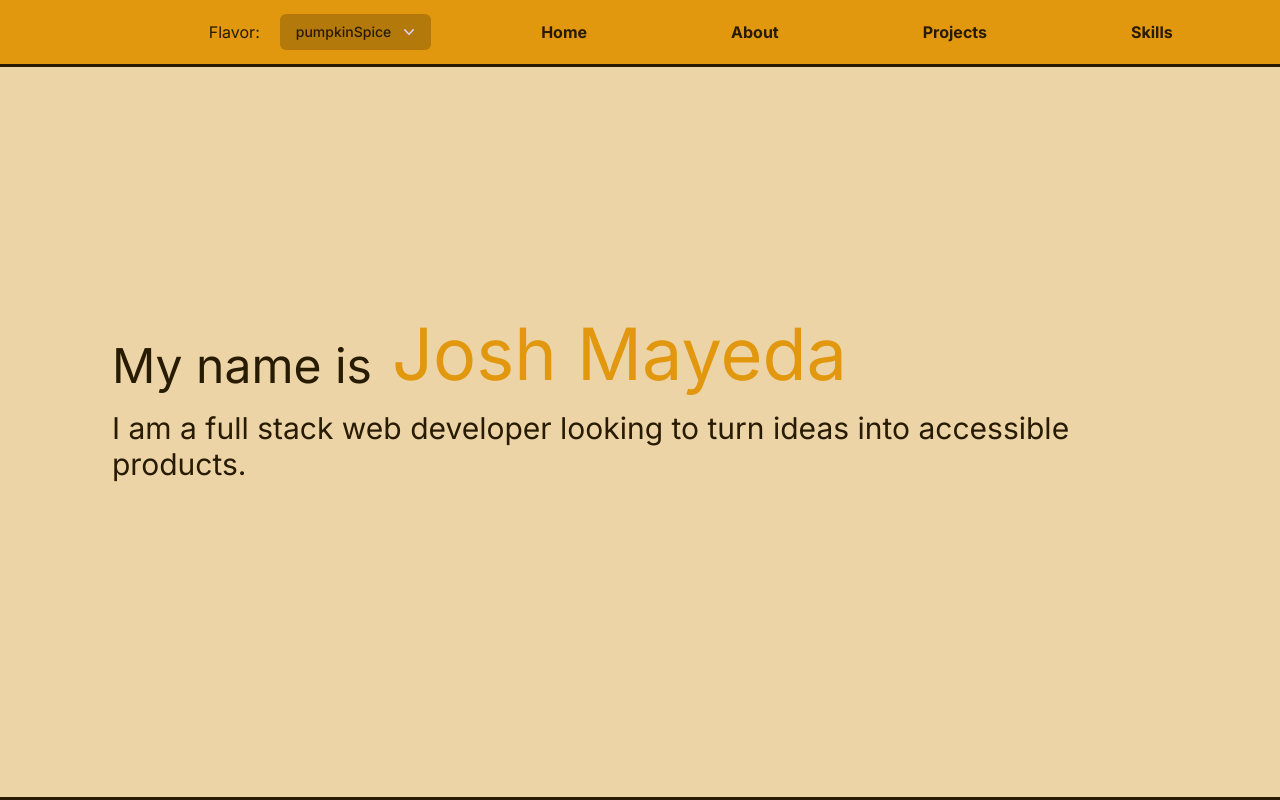
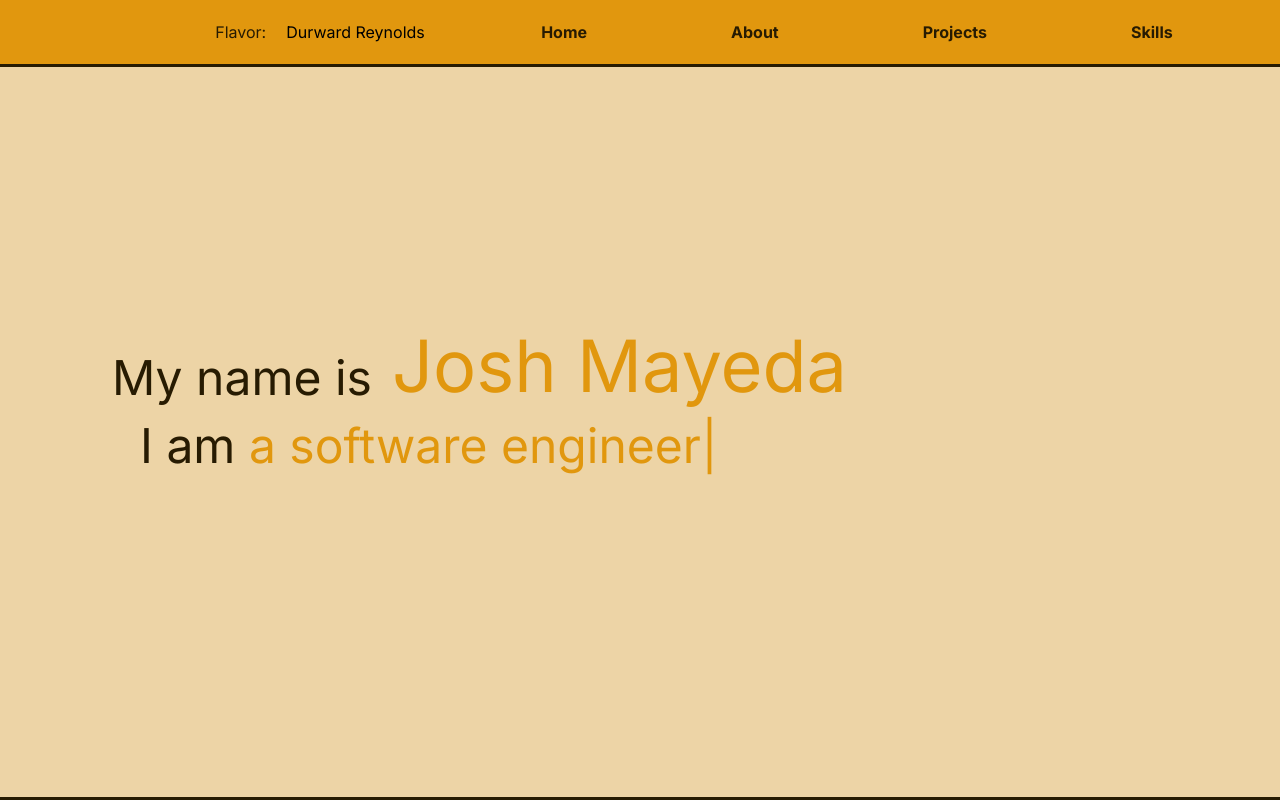
Before and after one commit to joshmayeda/mayeda-portfolio, a Next.js app: page / in a window 1280 px wide. Built offline with nearby package versions, Linux system fonts and the light colour scheme.

Commit message:
homepage typewriter effect

```diff
--- a/app/FlavorMenu.tsx
+++ b/app/FlavorMenu.tsx
@@ -1,67 +1,34 @@
-import { Menu, Transition } from '@headlessui/react'
-import { Fragment, useEffect, useRef, useState } from 'react'
-import { ChevronDownIcon } from '@heroicons/react/20/solid'
+import { useState } from 'react'
+import { Listbox } from '@headlessui/react'
+
+const people = [
+    { id: 1, name: 'Durward Reynolds', unavailable: false },
+    { id: 2, name: 'Kenton Towne', unavailable: false },
+    { id: 3, name: 'Therese Wunsch', unavailable: false },
+    { id: 4, name: 'Benedict Kessler', unavailable: true },
+    { id: 5, name: 'Katelyn Rohan', unavailable: false },
+  ]
 
 const FlavorMenu: React.FC = () => {
 
+    const [selectedPerson, setSelectedPerson] = useState(people[0])
+
     const [flavor, setFlavor] = useState("pumpkinSpice")
     return (
-        <div>
-            <Menu as="div" className="relative inline-block text-left">
-            <div>
-                <Menu.Button className="inline-flex w-full justify-center rounded-md bg-black bg-opacity-20 px-4 py-2 text-sm font-medium text-pumpkinSpiceText hover:bg-opacity-30 focus:outline-none focus-visible:ring-2 focus-visible:ring-white focus-visible:ring-opacity-75">
-                {flavor}
-                <ChevronDownIcon
-                    className="ml-2 -mr-1 h-5 w-5 text-violet-200 hover:text-violet-100"
-                    aria-hidden="true"
-                />
-                </Menu.Button>
-            </div>
-            <Transition
-                as={Fragment}
-                enter="transition ease-out duration-100"
-                enterFrom="transform opacity-0 scale-95"
-                enterTo="transform opacity-100 scale-100"
-                leave="transition ease-in duration-75"
-                leaveFrom="transform opacity-100 scale-100"
-                leaveTo="transform opacity-0 scale-95"
-            >
-                <Menu.Items className="absolute right-0 mt-2 w-56 origin-top-right divide-y divide-gray-100 rounded-md bg-white shadow-lg ring-1 ring-black ring-opacity-5 focus:outline-none">
-                <div className="px-1 py-1 ">
-                    <Menu.Item>
-                        <button>
-                            Hello
-                        </button>
-                    </Menu.Item>
-                    <Menu.Item>
-                        <button>
-                            Duplicate
-                        </button>
-                    </Menu.Item>
-                </div>
-                <div className="px-1 py-1">
-                    <Menu.Item>
-                        <button>
-                            Duplicate
-                        </button>
-                    </Menu.Item>
-                    <Menu.Item>
-                        <button>
-                            Duplicate
-                        </button>
-                    </Menu.Item>
-                </div>
-                <div className="px-1 py-1">
-                    <Menu.Item>
-                        <button>
-                            Duplicate
-                        </button>
-                    </Menu.Item>
-                </div>
-                </Menu.Items>
-            </Transition>
-            </Menu>
-        </div>
+        <Listbox value={selectedPerson} onChange={setSelectedPerson}>
+            <Listbox.Button>{selectedPerson.name}</Listbox.Button>
+            <Listbox.Options>
+                {people.map((person) => (
+                <Listbox.Option
+                    key={person.id}
+                    value={person}
+                    disabled={person.unavailable}
+                >
+                    {person.name}
+                </Listbox.Option>
+                ))}
+            </Listbox.Options>
+        </Listbox>
     )
 };
 
--- a/app/Navbar.tsx
+++ b/app/Navbar.tsx
@@ -22,7 +22,7 @@ const Navbar: React.FC<NavbarProps> = ( { homeRef, aboutRef, projectsRef, skills
 
 	return (
 	  <div
-		className="flex flex-row fixed items-center justify-center ring ring-pumpkinSpiceText h-16 w-screen bg-pumpkinSpiceAccent"
+		className="flex flex-row fixed items-center justify-center ring ring-pumpkinSpiceText h-16 w-screen bg-pumpkinSpiceAccent z-50"
 	  >
 		<div className="flex flex-row gap-5 justify-center w-1/2">
 			<h1 className="self-center text-pumpkinSpiceText">Flavor:</h1>
--- a/app/layout.tsx
+++ b/app/layout.tsx
@@ -22,6 +22,7 @@ export default function RootLayout({
     <html lang="en">
       <body className={inter.className}>
         {children}
+
       </body>
     </html>
   )
--- a/app/page.tsx
+++ b/app/page.tsx
@@ -1,18 +1,11 @@
 'use client'
 
 import Image from 'next/image'
-import { useState, useContext, useRef } from 'react'
+import { useState, useEffect, useRef } from 'react'
 import Navbar from './Navbar'
-import Head from 'next/head'
-import { Carousel } from '@material-tailwind/react'
-import { cva } from 'class-variance-authority'
-import ContactForm from './ContactForm'
-import { FontAwesomeIcon } from "@fortawesome/react-fontawesome";
-import {
-  faMagnifyingGlass,
-  faCircleStop,
-} from "@fortawesome/free-solid-svg-icons";
-import { faGithub, faLinkedin, faJs } from "@fortawesome/free-brands-svg-icons";
+import { TypeAnimation } from 'react-type-animation'
+import React, { Component } from 'react';
+import "react-responsive-carousel/lib/styles/carousel.min.css";
 
 export default function Home() {
 
@@ -25,6 +18,7 @@ export default function Home() {
   }
 
   const [flavor, setFlavor] = useState("pumpkinSpice")
+  const [description, setDescription] = useState(["a full-stack web developer", "a software engineer", "a dog dad", "an avid golfer", "a coffee enthusiast", "a computer science graduate"])
   const homeRef = useRef(null)
   const aboutRef = useRef(null)
   const projectsRef = useRef(null)
@@ -35,25 +29,81 @@ export default function Home() {
     <main className="flex h-screen w-screen flex-col items-center justify-between overflow-y-auto overscroll-y-contain overflow-x-hidden snap-mandatory snap-y bg-pumpkinSpiceBackground">
       <link rel="stylesheet" href="https://cdn.jsdelivr.net/gh/devicons/devicon@v2.15.1/devicon.min.css" />
       <Navbar homeRef={homeRef} aboutRef={aboutRef} projectsRef={projectsRef} skillsRef={skillsRef} contactRef={contactRef} />
-        <div id="home" ref={homeRef} className="flex flex-col justify-center items-center gap-5 ring ring-pumpkinSpiceText text-pumpkinSpiceText min-h-screen w-screen p-16 snap-start">
+
+        {/* Home Section */}
+        <div id="home" className="flex flex-col justify-center items-center gap-5 ring ring-pumpkinSpiceText text-pumpkinSpiceText min-h-screen w-screen p-16 snap-start">
           <div className="flex flex-row gap-5 justify-start items-end w-11/12">
             <h2 className="text-pumpkinSpiceText text-5xl">My name is</h2>
-            <h1 className="text-pumpkinSpiceAccent text-7xl">Josh Mayeda</h1>
+            <h2 className="text-pumpkinSpiceAccent text-7xl">Josh Mayeda</h2>
           </div>
-          <h3 className="justify-start items-end w-11/12 text-3xl">
-              I am a full stack web developer looking to turn ideas into accessible products.
-          </h3>
+          <div className="flex self-start ml-19">
+            <h2 className="text-pumpkinSpiceText text-5xl">I am&nbsp;</h2>
+            <TypeAnimation
+              sequence={[
+                "a full-stack web developer",
+                1500,
+                "a software engineer",
+                1500,
+                "a dog dad",
+                1500,
+                "an avid golfer",
+                1500,
+                "a coffee enthusiast",
+                1500,
+                "a computer science graduate",
+                1500,
+              ]}
+              wrapper="h2"
+              repeat={Infinity}
+              className="text-pumpkinSpiceAccent text-5xl"
+              cursor={true}
+              speed={50}
+            />
+          </div>
         </div>
+
+        {/* About Section
         <div id="about" ref={aboutRef} className="flex flex-col items-center ring ring-pumpkinSpiceText text-pumpkinSpiceText min-h-screen w-screen p-16 snap-start">
-        <h1 className="mt-3 text-4xl">About</h1>
+          <h1 className="mt-10 text-6xl">About</h1>
 
-          <div>Hello</div>
-        </div>
+          <div className="flex justify-center w-3/4 mt-10 gap-32">
+            <h1 className="text-3xl self-center">
+              I am a recent graduate from Sonoma State University with a Bachelor's Degree in Computer Science.
+            </h1>
+            <Carousel className="w-1/3">
+                <div>
+                    <img src="/fh-bane-condition.png" alt="image1" />
+                </div>
+                <div>
+                    <img src="https://media.geeksforgeeks.org/wp-content/uploads/20211213172225/2.png" alt="image2" />
+                    <p className="legend">Image 2</p>
+
+                </div>
+                <div>
+                    <img src="https://media.geeksforgeeks.org/wp-content/uploads/20211213172226/3.png" alt="image3"/>
+                    <p className="legend">Image 3</p>
+
+                </div>
+                <div>
+                    <img src="https://media.geeksforgeeks.org/wp-content/uploads/20211213172227/4.png" alt="image4"/>
+                    <p className="legend">Image 4</p>
+
+                </div>
+                <div>
+                    <img src="https://media.geeksforgeeks.org/wp-content/uploads/20211213172229/5.png" alt="image5"/>
+                    <p className="legend">Image 5</p>
+
+                </div>
+            </Carousel>
+          </div>
+        </div> */}
+
+        {/* Projects Section */}
         <div id="projects" ref={projectsRef} className="flex flex-col items-center ring ring-pumpkinSpiceText text-pumpkinSpiceText min-h-screen w-screen p-16 pb-4 snap-start">
-          <h1 className="mt-3 text-4xl">Projects</h1>
+          <h1 className="mt-5 text-6xl">Projects</h1>
           <div className="flex flex-col gap-5 mt-3 h-full w-9/12">
-            <div className="flex h-1/4 bg-pumpkinSpiceAccent gap-3">
-              <div className="flex relative h-11/12 w-3/4 bg-pumpkinSpiceSecondary">
+            <div className="flex h-1/3 bg-pumpkinSpiceAccent gap-3">
+              <div className="flex relative h-11/12 w-full bg-pumpkinSpiceSecondary">
                 <Image src="/dsep.png" fill={true} alt="DSEP" />
               </div>
               <div className="flex flex-col">
@@ -62,7 +112,7 @@ export default function Home() {
                   <p className="inline italic"> Dark Souls</p>
                 . Created with ReactJS and hosted on AWS. Data scraped from <a href="https://darksouls.wiki.fextralife.com/Dark+Souls+Wiki" className="text-blue-700 hover:underline">fextralife.com</a>
                 &nbsp;and inserted into relational database made with MySQL and Amazon RDS.</p>
-                <div className="flex gap-3">
+                <div className="flex gap-3 mt-16">
                   <i style={projectIcons} title="JavaScript" className="devicon-javascript-plain colored" />
                   <i style={projectIcons} title="ReactJS" className="devicon-react-plain colored" />
                   <i style={projectIcons} title="Amazon Web Services" className="devicon-amazonwebservices-plain-wordmark" />
@@ -72,26 +122,26 @@ export default function Home() {
                 </div>
               </div>
             </div>
-            <div className="flex h-1/4 bg-pumpkinSpiceAccent gap-3">
+            <div className="flex h-1/3 bg-pumpkinSpiceAccent gap-3">
               <div className="flex flex-col">
                 <h2 className="text-4xl text-pumpkinSpiceText mt-2 flex gap-3 underline justify-end">Gym Notebook</h2>
                 <p className="text-xl mt-2 mr-2 ml-2 text-pumpkinSpiceText text-right">A full-stack mobile application to track and share workout regimens with other users.
                   Created with React Native. Data stored in MySQL database hosted on Firebase.</p>
-                <div className="flex gap-3 self-end">
+                <div className="flex gap-3 self-end mt-16">
                   <i style={projectIcons} title="JavaScript" className="devicon-javascript-plain colored" />
                   <i style={projectIcons} title="ReactJS" className="devicon-react-plain colored" />
-                  <i style={projectIcons} title="Amazon Web Services" className="devicon-amazonwebservices-plain-wordmark" />
+                  <i style={projectIcons} title="Firebase" className="devicon-firebase-plain-wordmark" />
                   <i style={projectIcons} title="MySQL" className="devicon-mysql-plain colored" />
                   <i style={projectIcons} title="NodeJS" className="devicon-nodejs-plain colored" />
                   <i style={projectIcons} title="ExpressJS" className="devicon-express-original-wordmark colored" />
                 </div>
               </div>
               <div className="flex relative h-11/12 w-3/4 bg-pumpkinSpiceSecondary">
-                <Image src="/dsep.png" fill={true} alt="DSEP" />
+                <Image src="/gymnotebook.png" fill={true} alt="Gym Notebook" />
               </div>
             </div>
-            <div className="flex h-1/4 bg-pumpkinSpiceAccent gap-3">
-              <div className="flex relative h-11/12 w-3/4 bg-pumpkinSpiceSecondary">
+            <div className="flex h-1/3 bg-pumpkinSpiceAccent gap-3">
+              <div className="flex relative h-11/12 w-full bg-pumpkinSpiceSecondary">
                 <Image src="/frosthaven-helper-with-blur.png" fill={true} alt="Frosthaven Helper" />
               </div>
               <div className="flex flex-col">
@@ -99,38 +149,19 @@ export default function Home() {
                 <p className="text-xl mt-2 mr-2 text-pumpkinSpiceText">A full-stack web application to help eliminate accessibility issues with the board game
                   <p className="inline italic"> Frosthaven</p>
                 . Features an enemy selector with matching attack cards and attack modifier decks as well as a loot deck creator. Created with NextJS with TypeScript and hosted on Vercel. </p>
-                <div className="flex gap-3">
+                <div className="flex gap-3 mt-10">
                   <i style={projectIcons} title="TypeScript" className="devicon-typescript-plain colored" />
                   <i style={projectIcons} title="ReactJS" className="devicon-react-plain colored" />
-                  <i style={projectIcons} title="Amazon Web Services" className="devicon-amazonwebservices-plain-wordmark" />
+                  <i style={projectIcons} title="NextJS" className="devicon-nextjs-original-wordmark colored" />
                   <i style={projectIcons} title="MySQL" className="devicon-mysql-plain colored" />
                   <i style={projectIcons} title="NodeJS" className="devicon-nodejs-plain colored" />
-                  <i style={projectIcons} title="ExpressJS" className="devicon-express-original-wordmark colored" />
                 </div>
               </div>
             </div>
-            <div className="flex h-1/4 bg-pumpkinSpiceAccent gap-3">
-              <div className="flex flex-col">
-                <h2 className="text-4xl text-pumpkinSpiceText mt-2 flex gap-3 underline justify-end">Gym Notebook</h2>
-                <p className="text-xl mt-2 mr-2 ml-2 text-pumpkinSpiceText text-right">A full-stack mobile application to track and share workout regimens with other users.
-                  Created with React Native. Data stored in MySQL database hosted on Firebase.</p>
-                <div className="flex gap-3 self-end">
-                  <i style={projectIcons} title="JavaScript" className="devicon-javascript-plain colored" />
-                  <i style={projectIcons} title="ReactJS" className="devicon-react-plain colored" />
-                  <i style={projectIcons} title="Amazon Web Services" className="devicon-amazonwebservices-plain-wordmark" />
-                  <i style={projectIcons} title="MySQL" className="devicon-mysql-plain colored" />
-                  <i style={projectIcons} title="NodeJS" className="devicon-nodejs-plain colored" />
-                  <i style={projectIcons} title="ExpressJS" className="devicon-express-original-wordmark colored" />
-                </div>
-              </div>
-              <div className="flex relative h-11/12 w-3/4 bg-pumpkinSpiceSecondary">
-                <Image src="/dsep.png" fill={true} alt="DSEP" />
-              </div>
-            </div>
           </div>
+        </div>
 
-          <div className="text-3xl underline mt-3">SEE MORE</div>
-        </div>
+        {/* Skills Section */}
         <div id="skills" ref={skillsRef} className="flex flex-col items-center ring ring-pumpkinSpiceText text-pumpkinSpiceText min-h-screen w-screen p-16 snap-start">
           <h1 className="mt-10 text-6xl">Skills</h1>
           <div className="flex flex-col mt-32 gap-32">
@@ -140,7 +171,7 @@ export default function Home() {
               <i style={iconStyles} title="C++" className="devicon-cplusplus-plain colored" />
               <i style={iconStyles} title="MySQL" className="devicon-mysql-plain colored" />
               <i style={iconStyles} title="ReactJS" className="devicon-react-plain colored" />
-              <i style={iconStyles} title="NextJS" className="devicon-nextjs-plain colored" />
+              <i style={iconStyles} title="NextJS" className="devicon-nextjs-original-wordmark colored" />
               <i style={iconStyles} title="HTML5" className="devicon-html5-plain colored" />
               <i style={iconStyles} title="CSS3" className="devicon-css3-plain colored" />
             </div>
--- a/package.json
+++ b/package.json
@@ -21,7 +21,9 @@
     "flowbite": "^1.8.1",
     "next": "13.5.4",
     "react": "^18",
-    "react-dom": "^18"
+    "react-dom": "^18",
+    "react-responsive-carousel": "^3.2.23",
+    "react-type-animation": "^3.2.0"
   },
   "devDependencies": {
     "@types/node": "^20",
```
Also changed, not shown: app/CarouselDefault.tsx (+27 -19 lines), app/TextAnimation.css (added, +19 -0 lines), app/TextAnimation.js (added, +46 -0 lines), app/globals.css (+60 -0 lines), tailwind.config.ts (+18 -0 lines), public/gymnotebook.png (added), 1 other file (tests, documents, lock files or other folders).
